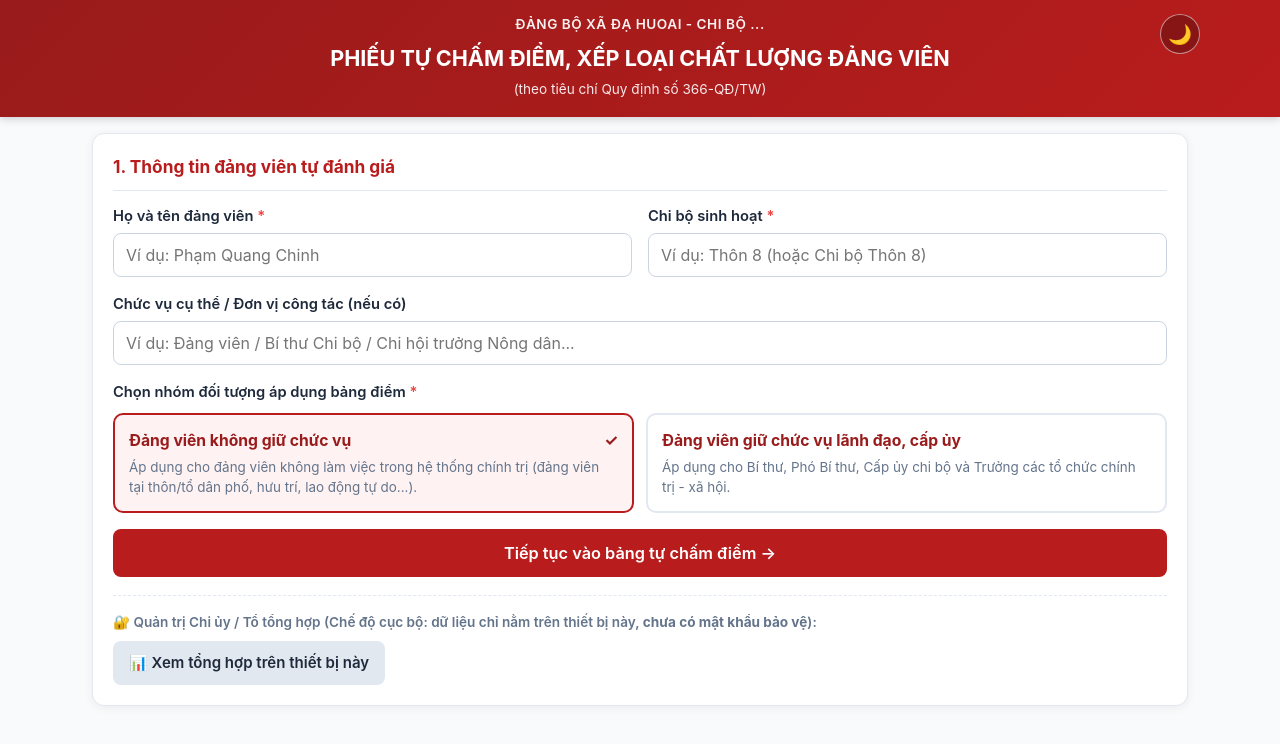
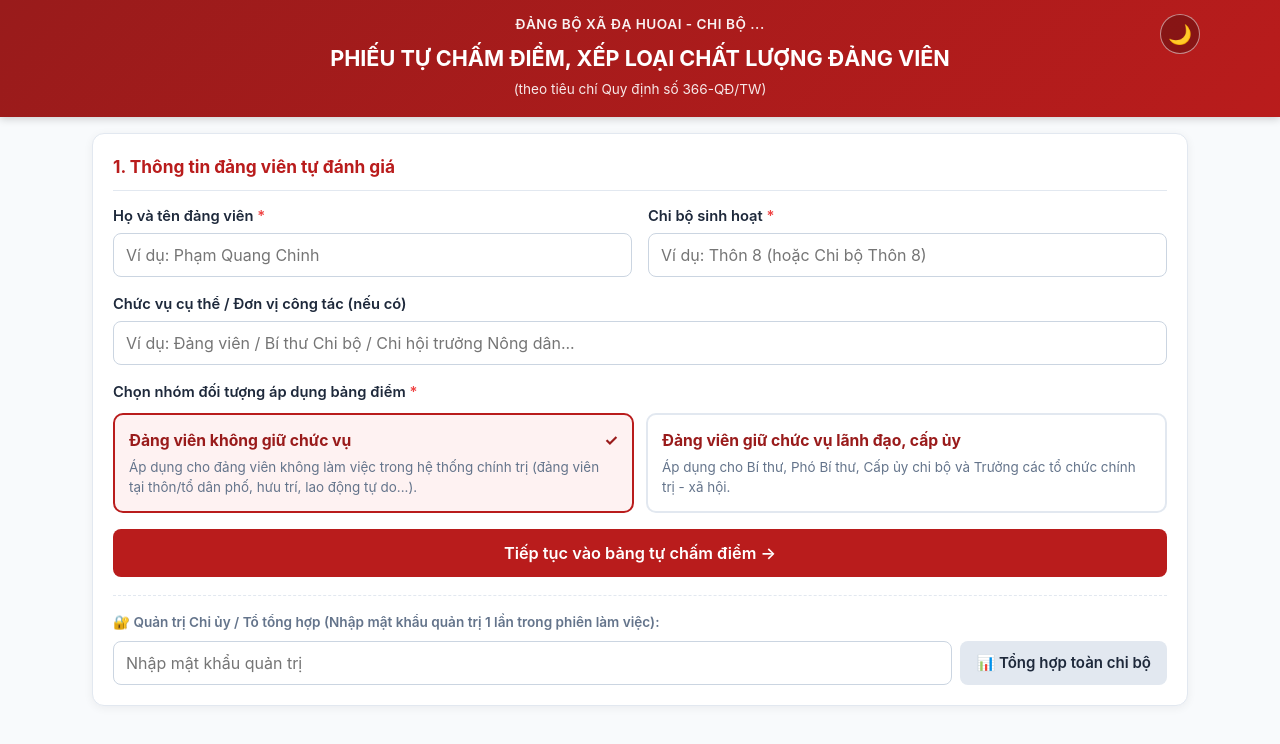
Before and after one commit to PQC-hub/cham-diem-dang-vien-2026, a plain HTML site: page index.html in a window 1280 px wide. Drawn offline with Linux system fonts and the light colour scheme.

Commit message:
Add files via upload

```diff
--- a/index.html
+++ b/index.html
@@ -850,7 +850,7 @@
      *  - Mật khẩu quản trị KHÔNG nằm trong file này; máy chủ kiểm tra.
      * ===================================================================== */
     const CONFIG = {
-      SCRIPT_URL: "",
+      SCRIPT_URL: "https://script.google.com/macros/s/AKfycbxalOF_Vns1J1d7680Hk8W8fRzqs7GMX6nRJEr7bfAoTdXLWAXeQNIGN8Q-ac3GP11n/exec",
       PLACE: "Đạ Huoai",
       PAD_ALL_MONTHS: false,   // false: chỉ tháng 1, 2 thêm số 0 (theo thể thức văn bản); true: mọi tháng < 10
       REQUEST_TIMEOUT_MS: 25000,
```
